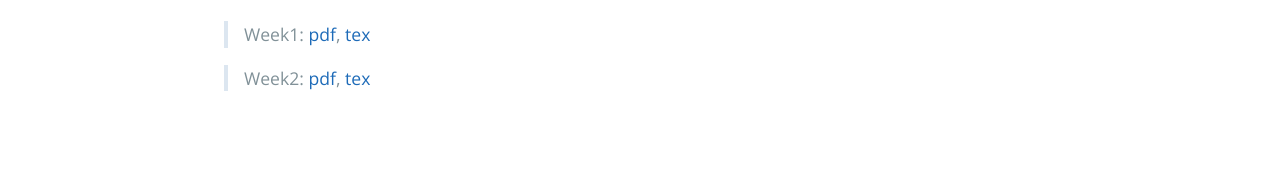
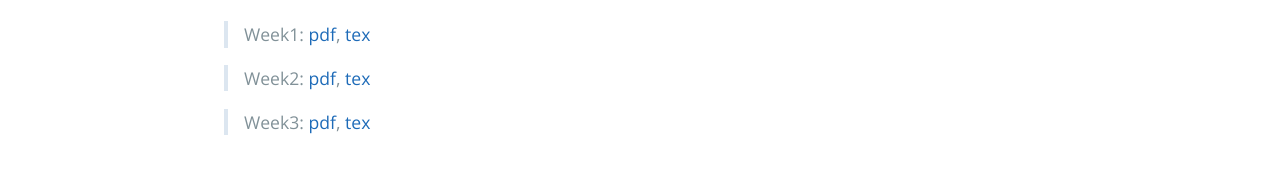
Before and after one commit to YuanYuYuan/calculus-2020, a Jekyll site: the page built from index.md, in a window 1280 px wide. Shown: the part 707-881 px from the top of the page. Built offline with Jekyll 4.4.1, drawn with Linux system fonts in a browser that asks for light colours; our own code applies the rules of GitHub Pages for plain Markdown files.

Commit message:
add week3

```diff
--- a/index.md
+++ b/index.md
@@ -21,3 +21,5 @@ You may import them into the [overleaf](https://www.overleaf.com/) and then edit
 > Week1: [pdf](./exercise/week1.pdf), [tex](./exercise/week1.tex)
 
 > Week2: [pdf](./exercise/week2.pdf), [tex](./exercise/week2.tex)
+
+> Week3: [pdf](./exercise/week3.pdf), [tex](./exercise/week3.tex)
```
